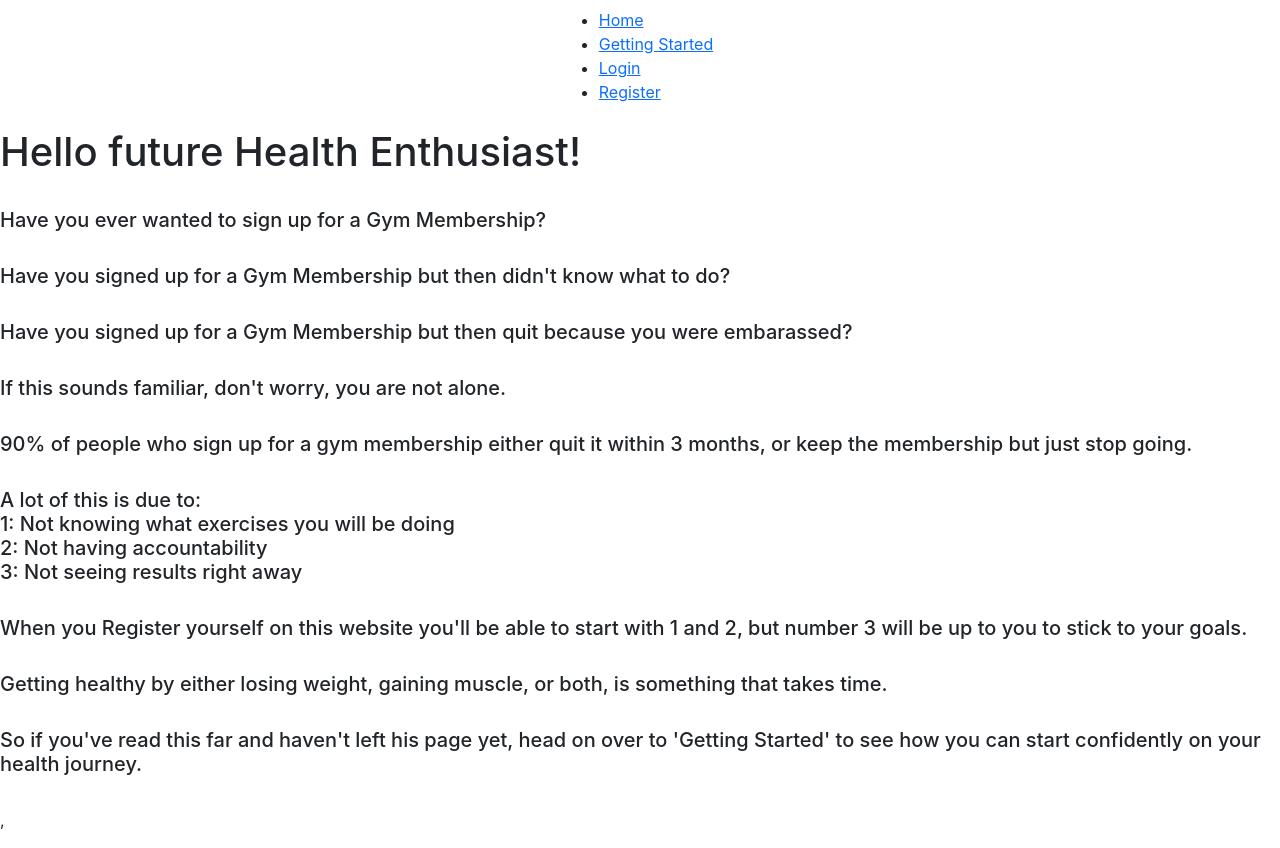
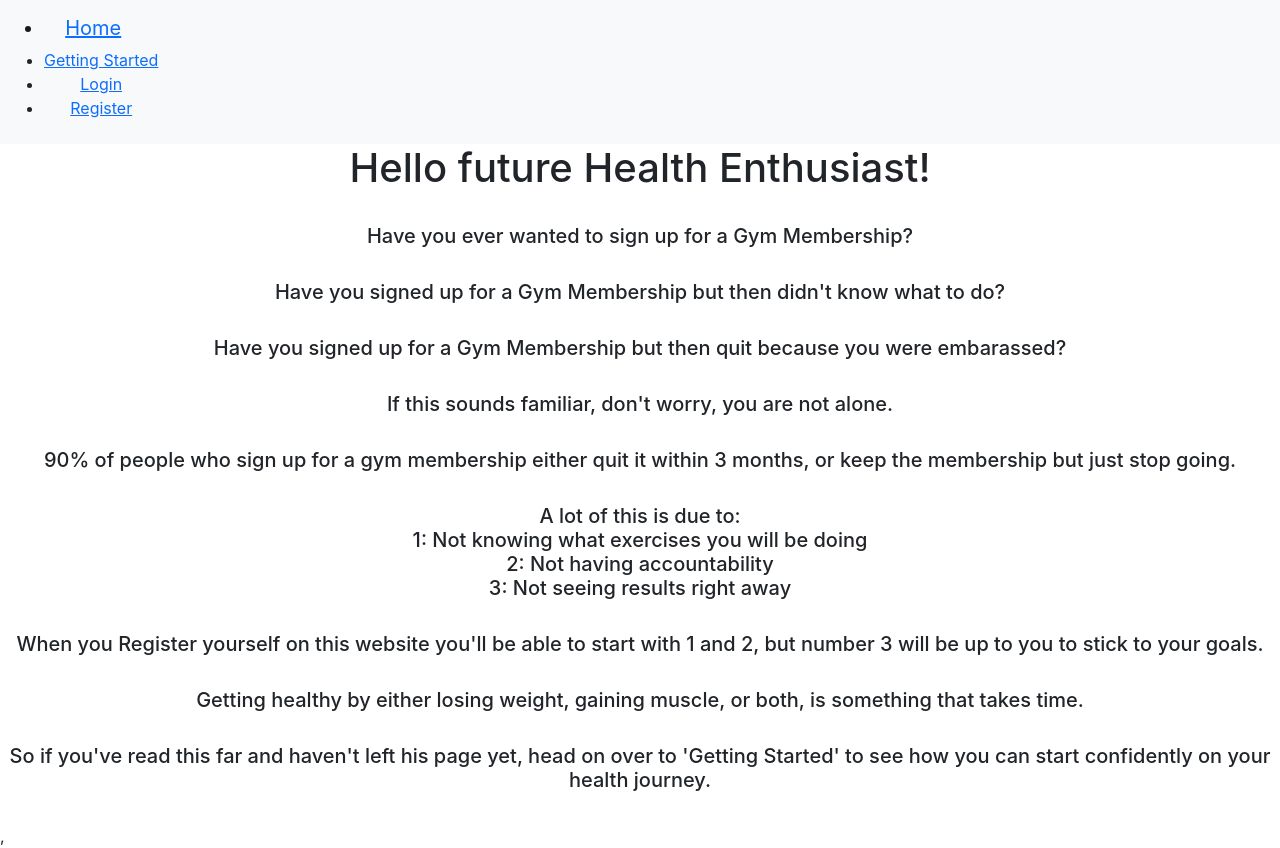
Before and after one commit to Shoulders93/gymTrackerFrontEnd, a React (Create React App) app in the folder gymtracker/: page / in a window 1280 px wide. Built offline with nearby package versions, Linux system fonts and the light colour scheme; no server answers.

Commit message:
reinstalled bootstrap. Uninstalled react-bootstrap. Added CSS files for 'GettingStarted' and 'NavBar'.

```diff
--- a/gymtracker/package.json
+++ b/gymtracker/package.json
@@ -7,11 +7,10 @@
     "@testing-library/react": "^11.2.7",
     "@testing-library/user-event": "^12.8.3",
     "axios": "^0.22.0",
-    "bootstrap": "^5.1.1",
+    "bootstrap": "^5.1.3",
     "chart.js": "^3.5.1",
     "jwt-decode": "^3.1.2",
     "react": "^17.0.2",
-    "react-bootstrap": "^2.0.0-rc.1",
     "react-chartjs-2": "^3.0.5",
     "react-dom": "^17.0.2",
     "react-player": "^2.9.0",
--- a/gymtracker/public/index.html
+++ b/gymtracker/public/index.html
@@ -23,8 +23,6 @@
       work correctly both with client-side routing and a non-root public URL.
       Learn how to configure a non-root public URL by running `npm run build`.
     -->
-    <link href="https://cdn.jsdelivr.net/npm/bootstrap@5.1.3/dist/css/bootstrap.min.css" rel="stylesheet" integrity="sha384-1BmE4kWBq78iYhFldvKuhfTAU6auU8tT94WrHftjDbrCEXSU1oBoqyl2QvZ6jIW3" crossorigin="anonymous">
-    <script src="https://cdn.jsdelivr.net/npm/bootstrap@5.1.3/dist/js/bootstrap.bundle.min.js" integrity="sha384-ka7Sk0Gln4gmtz2MlQnikT1wXgYsOg+OMhuP+IlRH9sENBO0LRn5q+8nbTov4+1p" crossorigin="anonymous"></script>    <meta name="viewport" content="width=device-width, initial-scale=1" />
 
     <title>Gym Tracker</title>
   </head>
--- a/gymtracker/src/App.css
+++ b/gymtracker/src/App.css
@@ -1,42 +1,10 @@
 .App {
   text-align: center;
-  background-color: #282c34;
 }
 .Home {
   background-color: #282c34;
 }
 
-.App-logo {
-  height: 40vmin;
-  pointer-events: none;
+.NavBar {
+
 }
-
-@media (prefers-reduced-motion: no-preference) {
-  .App-logo {
-    animation: App-logo-spin infinite 20s linear;
-  }
-}
-
-.App-header {
-  background-color: #282c34;
-  min-height: 100vh;
-  display: flex;
-  flex-direction: column;
-  align-items: center;
-  justify-content: center;
-  font-size: calc(10px + 2vmin);
-  color: white;
-}
-
-.App-link {
-  color: #61dafb;
-}
-
-@keyframes App-logo-spin {
-  from {
-    transform: rotate(0deg);
-  }
-  to {
-    transform: rotate(360deg);
-  }
-}
--- a/gymtracker/src/App.jsx
+++ b/gymtracker/src/App.jsx
@@ -158,8 +158,9 @@ addUserMisc= async (newMisc) => {
   render() {
     const user = this.state.user;
     return (
-      <div>
-        <NavBar classname ="navbar navbar-expand-lg navbar-light bg-light" user={user}/>
+      <div className='App'>
+        <NavBar user={user}/>
+        <div className="NavBar">
         <Switch>
           <Route path = "/registration" render={() => <Registration userRegister = {this.userRegister} />} />
           <Route path = "/login" render={() => <Login userLogin = {this.userLogin} /> } />
@@ -175,6 +176,8 @@ addUserMisc= async (newMisc) => {
           <Route path = "/display_misc" render = {() => <DisplayMisc allMisc = {this.state.items} />} />
           <Route path = "/logout" render={() => <Logout /> } />
         </Switch>
+
+        </div>
       </div>
      );
   }
--- /dev/null
+++ b/gymtracker/src/components/GettingStarted/GettingStarted.css
@@ -0,0 +1,4 @@
+.your-centered-div{
+    display: block;
+    margin: 0 auto;
+}
--- a/gymtracker/src/components/Home/Home.jsx
+++ b/gymtracker/src/components/Home/Home.jsx
@@ -2,7 +2,7 @@ import React from "react";
 
 const Home = () => {
     return(
-        <div>
+        <div className="text-center">
             <h1>Hello future Health Enthusiast!</h1> <br/>
             <h5>Have you ever wanted to sign up for a Gym Membership?</h5> <br/>
 
--- /dev/null
+++ b/gymtracker/src/components/NavBar/NavBar.css
@@ -0,0 +1,3 @@
+li{
+    display: inline;
+}
--- a/gymtracker/src/components/NavBar/NavBar.jsx
+++ b/gymtracker/src/components/NavBar/NavBar.jsx
@@ -1,31 +1,24 @@
 import React from 'react';
 import { Link } from 'react-router-dom';
+// import './NavBar.css'
 
 const NavBar = ({user}) => {
     return(
-        <div className='navbar justify-content-center'>
-            {/* {user && <h4> Welcome {user.username} </h4>} */}
-            <nav>
-                <div className="container-fluid">
+
+
+        <nav className='navbar navbar-expand-lg navbar-light bg-light'>
+            <div className='container-fluid'>
                     <ul>
-                        <li><Link to ='/' >Home</Link></li>
+                        <li className='navbar-brand'><Link to ='/' >Home</Link></li>
 
-                        <li> <Link to = '/getting_started'>Getting Started</Link> </li>
+                        <li className='nav-item'> <Link to = '/getting_started'>Getting Started</Link> </li>
 
-                        {/* <li><Link to ='/add_exercises'>Add Your Exercises</Link></li>
-                        <li><Link to ='/display_exercises'>Track Your Exercises</Link></li>
-
-                        <li> <Link to = '/add_food'>Add your Meals</Link> </li>
-                        <li> <Link to = '/display_foods'>Track your Meals</Link> </li>
-
-                        <li> <Link to = '/add_misc'>Add Misc Fields</Link> </li>
-                        <li> <Link to = '/display_misc'>Track Misc Fields</Link> </li> */}
                         {!user &&
                             <React.Fragment>
-                                <li>
+                                <li className='nav-item'>
                                     <Link to ='/login'>Login</Link>
                                 </li>
-                                <li>
+                                <li className='nav-item'>
                                     <Link to ='/registration'>Register</Link>
                                 </li>
                             </React.Fragment>
@@ -33,25 +26,24 @@ const NavBar = ({user}) => {
                         {user &&
                         <React.Fragment>
 
-                        <li><Link to ='/add_exercises'>Add Your Exercises</Link></li>
-                        <li><Link to ='/display_exercises'>Track Your Exercises</Link></li>
+                        <li className='nav-item'><Link to ='/add_exercises'>Add Your Exercises</Link></li>
+                        <li className='nav-item'><Link to ='/display_exercises'>Track Your Exercises</Link></li>
 
-                        <li> <Link to = '/add_food'>Add your Meals</Link> </li>
-                        <li> <Link to = '/display_foods'>Track your Meals</Link> </li>
+                        <li className='nav-item'> <Link to = '/add_food'>Add your Meals</Link> </li>
+                        <li className='nav-item'> <Link to = '/display_foods'>Track your Meals</Link> </li>
 
-                        <li> <Link to = '/add_misc'>Add Misc Fields</Link> </li>
-                        <li> <Link to = '/display_misc'>Track Misc Fields</Link> </li>
+                        <li className='nav-item'> <Link to = '/add_misc'>Add Misc Fields</Link> </li>
+                        <li className='nav-item'> <Link to = '/display_misc'>Track Misc Fields</Link> </li>
 
-                            <li>
+                            <li className='nav-item'>
                                 <Link to = '/logout'>Logout</Link>
                             </li>
                         </React.Fragment>
                         }
 
                     </ul>
-                </div>
-            </nav>
-        </div>
+            </div>
+        </nav>
     )
 }
 
--- a/gymtracker/src/index.js
+++ b/gymtracker/src/index.js
@@ -1,3 +1,4 @@
+import 'bootstrap/dist/css/bootstrap.css';
 import React from 'react';
 import ReactDOM from 'react-dom';
 import './index.css';
```
Also changed, not shown: gymtracker/src/components/GettingStarted/GettingStarted.jsx (+16 -15 lines), 1 other file (tests, documents, lock files or other folders).
